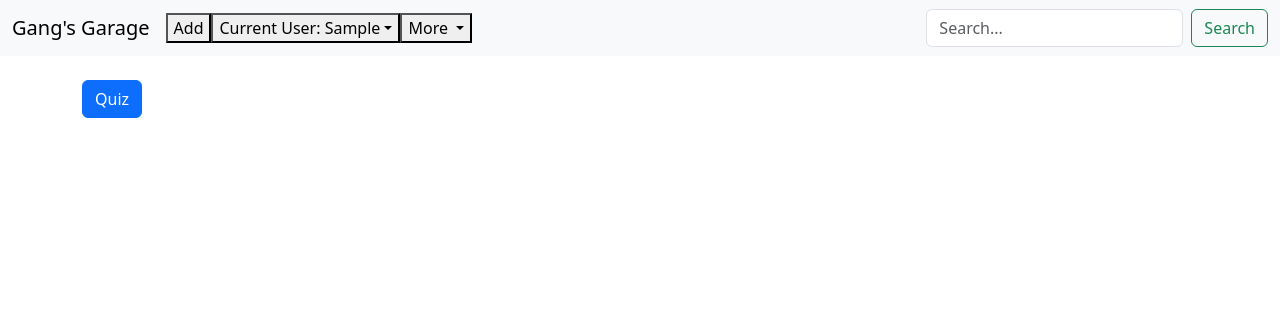
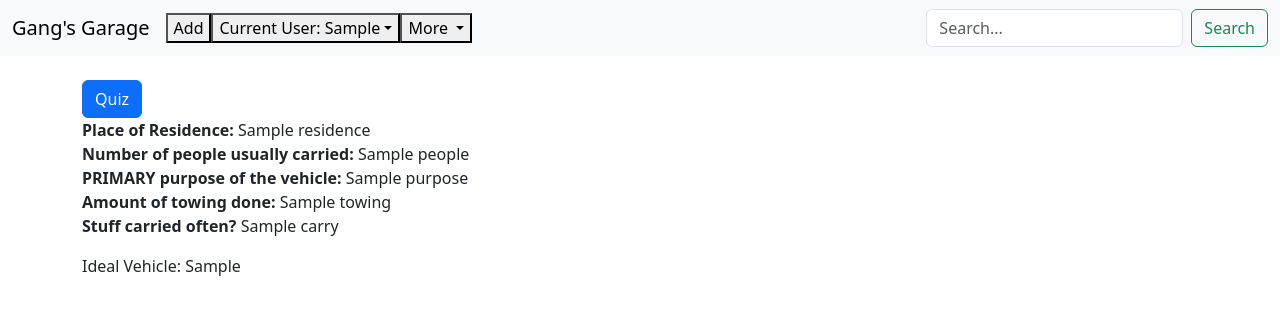
Before and after one commit to Mr-Ducklang/Gangs-Garage--The-Complete-Collection, a Python web app: template templates/quiz.html in a window 1280 px wide. Shown: the top 316 px of the page. Run offline with Jinja, Linux system fonts and the light colour scheme; the template is opened without the code that fills it: most values are stand-ins (such as "Sample title", 1, 10 or a date in 2020).

Commit message:
Worked on quiz results

```diff
--- a/templates/edit_vehicle.html
+++ b/templates/edit_vehicle.html
@@ -19,7 +19,7 @@
   </div>
   <!--Aliases-->
   <div class="mb-3">
-    <label for="recipient-name" class="col-form-label">Alias(es)</label>
+    <label for="recipient-name" class="col-form-label">Other Names/Alias(es)</label>
     <input type="text" class="form-control" id="vehicle-alias" name='Alias' value="{{vehicle.alias}}"/>
   </div>
   <!--Quote-->
--- a/templates/quiz.html
+++ b/templates/quiz.html
@@ -2,9 +2,12 @@
 
 <a
 class="btn-primary btn"
-href="{{url_for('quiz_questions', ActiveUser=ActiveUser, userid=userid)}}"
+href="{{url_for('quiz_questions', ActiveUser=ActiveUser, userid=userid, user=user)}}"
 role="button">Quiz</a>
 
+<p><b>Place of Residence:</b> {{Residence}}<br><b>Number of people usually carried:</b> {{People}}<br><b>PRIMARY purpose of the vehicle:</b> {{Purpose}}<br><b>Amount of towing done:</b> {{Towing}}<br><b>Stuff carried often? </b>{{Carry}}</p>
+
+<p>Ideal Vehicle: {{IdealVehicle}}</p>
 
 
 {%endblock%}
--- a/templates/quiz_questions.html
+++ b/templates/quiz_questions.html
@@ -16,7 +16,7 @@
             <option value="Suburbs">In the suburbs</option>
             <option value="Outskirts">In the outskirts of town, some other houses nearby but not lined down the street</option>
             <option value="City">In the city</option>
-            <option value="Middle of nowhere">Very far from town, along some gravel roads</option>
+            <option value="Far From Town">Very far from town, likely along some gravel roads</option>
             <option value="Farm">On a farm</option>
         </select>
     </div>
--- a/templates/view_database.html
+++ b/templates/view_database.html
@@ -25,7 +25,7 @@
           <form action="/add_vehicle" method="POST" dbid="database.databaseid">
             <!--Image-->
             <div class="mb-3">
-              <label for="image" class="form-label">Image URL</label>
+              <label for="image" class="form-label">Image URL (Image Address)</label>
               <textarea class="form-control" id="vehicle-img" name="Image"></textarea>
 
             </div>
@@ -36,7 +36,7 @@
             </div>
             <!--Aliases-->
             <div class="mb-3">
-              <label for="recipient-name" class="col-form-label">Alias(es)</label>
+              <label for="recipient-name" class="col-form-label">Other Names/Alias(es)</label>
               <input type="text" class="form-control" id="vehicle-alias" name='Alias'/>
             </div>
             <!--Quote-->
--- a/views.py
+++ b/views.py
@@ -306,7 +306,9 @@ def init_routes(app):
             Purpose = request.form["Purpose"]
             Towing = request.form["Towing"]
             Carry = request.form["Carry"]
-            return render_template('quiz.html', Residence=Residence, People=People, Purpose=Purpose, Towing=Towing, Carry=Carrys)
+            if
+
+            return render_template('quiz.html', Residence=Residence, People=People, Purpose=Purpose, Towing=Towing, Carry=Carry, IdealVehicle=IdealVehicle)
 
 
     @app.route('/quiz_questions', methods=['GET', 'POST'])
```
Also changed, not shown: instance/collection.db.
